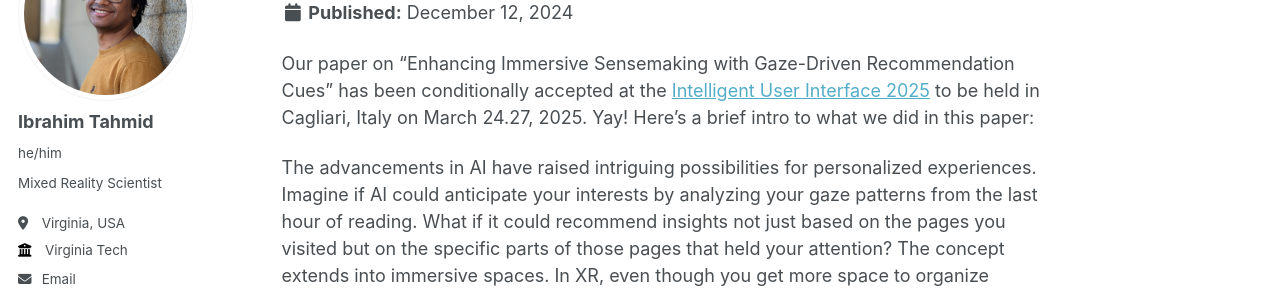
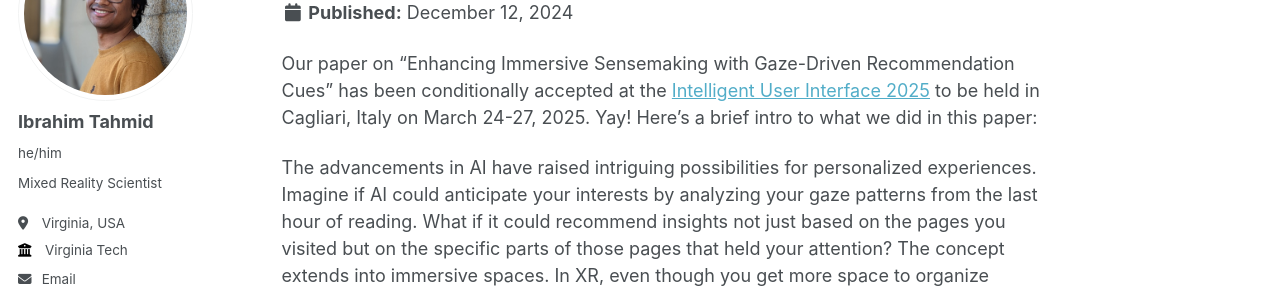
Before and after one commit to iatahmid/iatahmid.github.io, a Jekyll site: the page built from _posts/2024-12-13-iui-25-accepted.md, in a window 1280 px wide and 900 px high. Shown: the part 180-473 px from the top of the window. Built offline with Jekyll 4.4.1, drawn with Linux system fonts in a browser that asks for light colours; some web fonts are replaced.

```diff
--- a/_posts/2024-12-13-iui-25-accepted.md
+++ b/_posts/2024-12-13-iui-25-accepted.md
@@ -7,7 +7,7 @@ tags:
   - publication
 ---
 
-Our paper on "Enhancing Immersive Sensemaking with Gaze-Driven Recommendation Cues" has been conditionally accepted at the [Intelligent User Interface 2025](https://iui.acm.org/2025/index.html) to be held in Cagliari, Italy on March 24.27, 2025. Yay! Here's a brief intro to what we did in this paper:
+Our paper on "Enhancing Immersive Sensemaking with Gaze-Driven Recommendation Cues" has been conditionally accepted at the [Intelligent User Interface 2025](https://iui.acm.org/2025/index.html) to be held in Cagliari, Italy on March 24-27, 2025. Yay! Here's a brief intro to what we did in this paper:
 
 The advancements in AI have raised intriguing possibilities for personalized experiences. Imagine if AI could anticipate your interests by analyzing your gaze patterns from the last hour of reading. What if it could recommend insights not just based on the pages you visited but on the specific parts of those pages that held your attention? The concept extends into immersive spaces. In XR, even though you get more space to organize massive amounts of information, you’d still have to exhaustively go through all that information to make any sense. The challenge persists. Could a gaze-driven intelligent system alleviate this by providing personalized context as you navigate the data?
 
```
